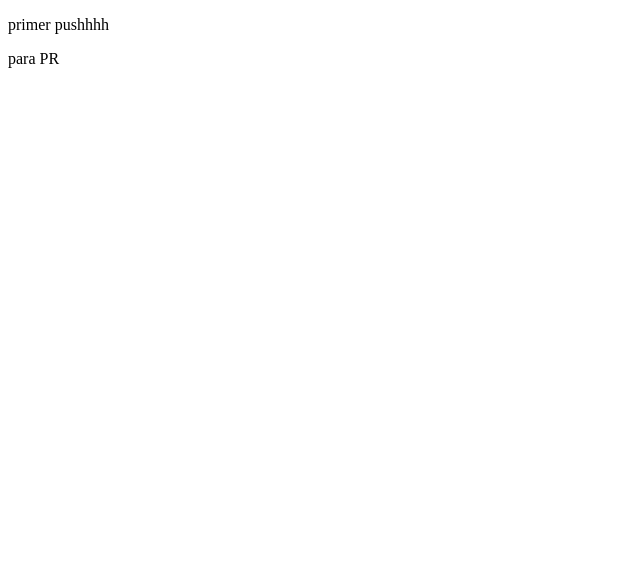
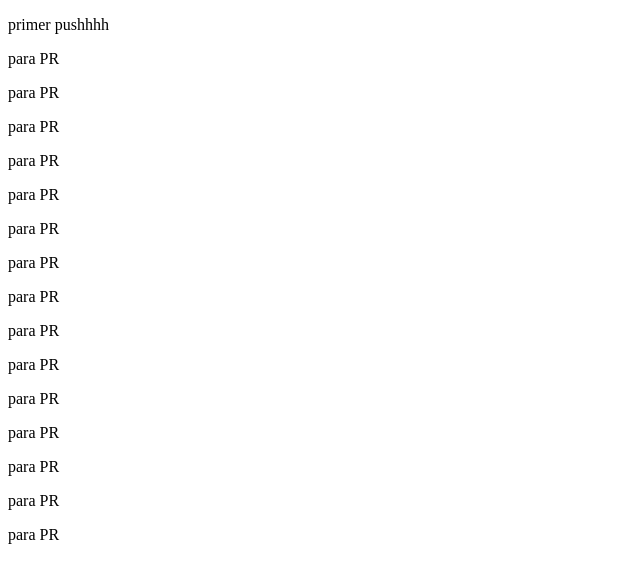
Before and after one commit to WEB-INTEGRAL-LB-CM/actividad_3_c, a plain HTML site: page firstpush.html in a window 1280 px wide. Shown: the whole page, without its empty margins (0-640 px from the left). Drawn offline with Linux system fonts and the light colour scheme.

Commit message:
cambios pra pr

```diff
--- a/firstpush.html
+++ b/firstpush.html
@@ -8,5 +8,21 @@
 <body>
   <p>primer pushhhh</p>
   <p>para PR</p>
+  <p>para PR</p>
+  <p>para PR</p>
+  <p>para PR</p>
+  <p>para PR</p>
+  <p>para PR</p>
+  <p>para PR</p>
+  <p>para PR</p>
+
+  <p>para PR</p>
+  <p>para PR</p>
+  <p>para PR</p>
+  <p>para PR</p>
+  <p>para PR</p>
+  <p>para PR</p>
+  <p>para PR</p>
+
 </body>
 </html>
```
